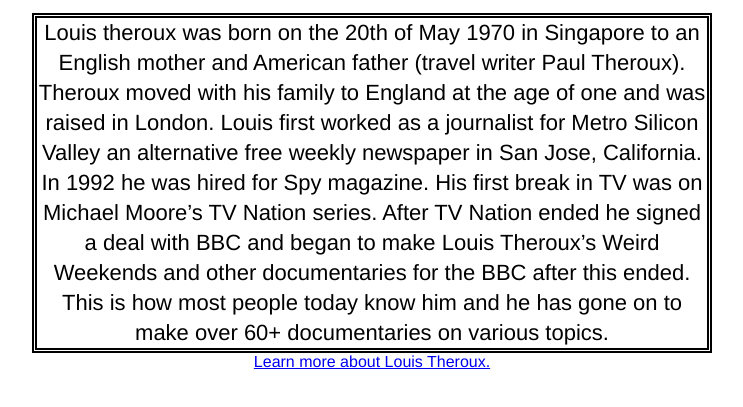
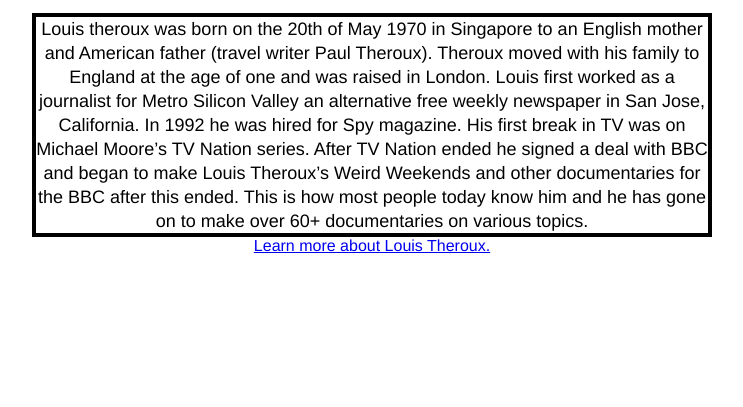
Before and after one commit to bitby-bit/tribute-page, a plain HTML site: page index.html in a window 1280 px wide. Shown: the part 495-902 px from the top of the page, without its empty margins (268-1011 px from the left). After the commit the page ends 850 px from the top, so only its background shows below. Drawn offline with Linux system fonts and the light colour scheme.

Commit message:
Update index.html

```diff
--- a/index.html
+++ b/index.html
@@ -13,9 +13,11 @@
   #tribute-info {
   border-color: black;
   border-width: .25em;
-  border-style: double;
-  font-size: 22px;
-  line-height: 30px;
+  border-style: solid;
+  font-size: 18px;
+  line-height: 24px;
+  margin-right 400px;
+  margin-left 400px;
  }
 
    body {
```
